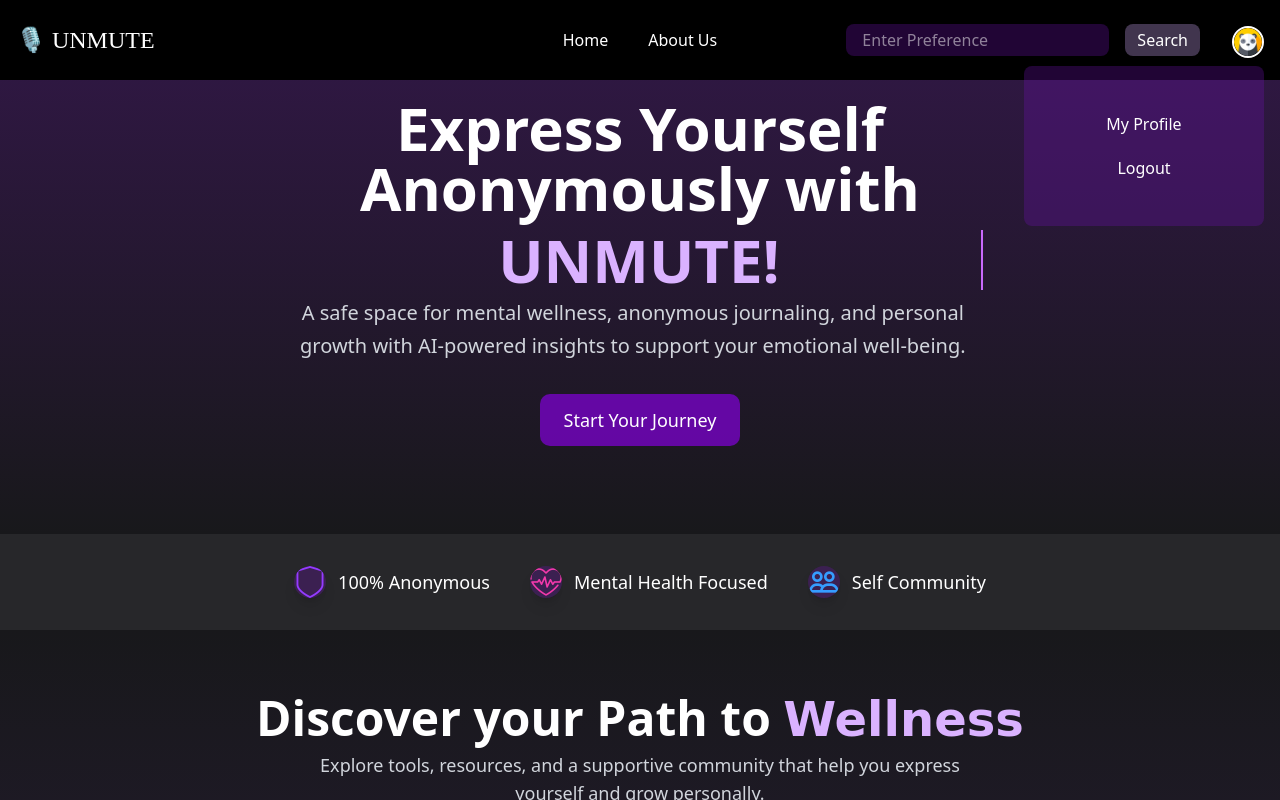
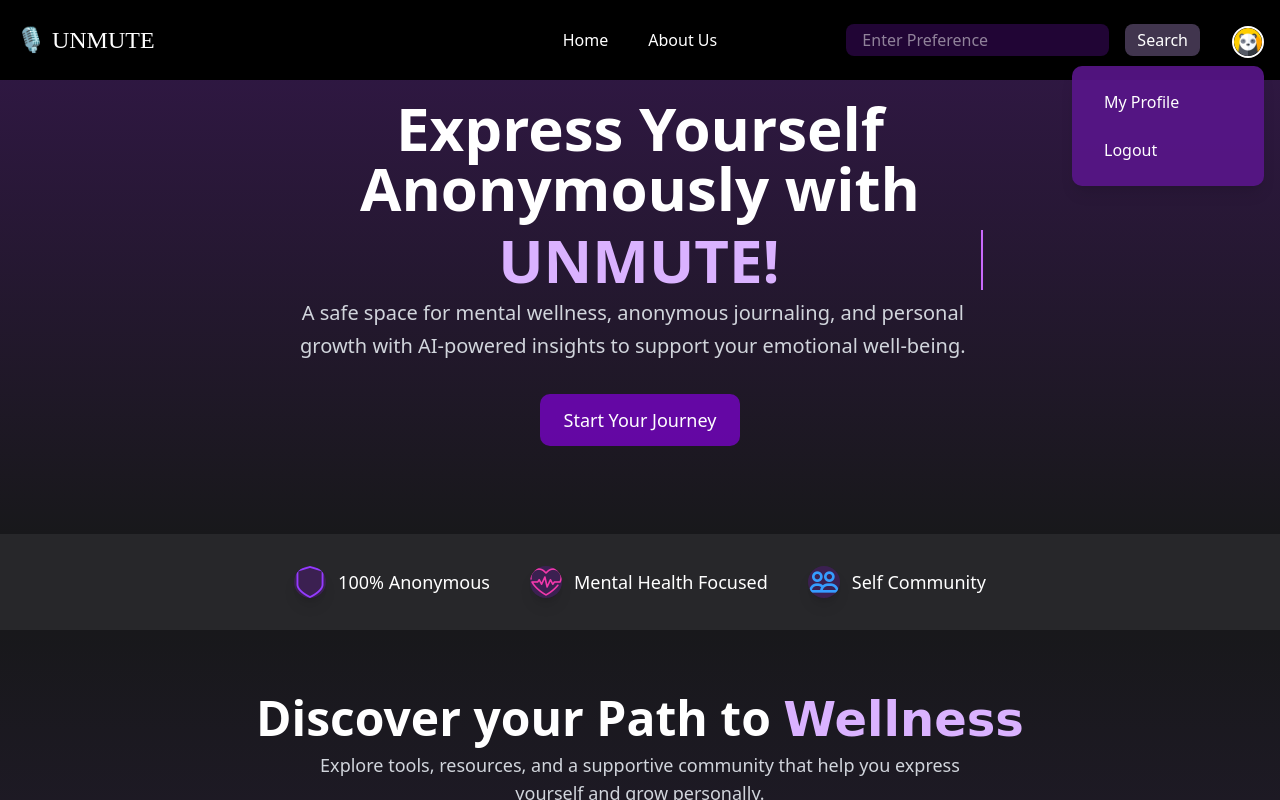
Before and after one commit to raunak300/MajorProject, a React (Vite) app in the folder Frontend/: page / in a window 1280 px wide. Both pictures are taken after a click on the element 1248 px from the left and 42 px from the top of the page. Shown: the top 800 px of the page. Built offline with nearby package versions, Linux system fonts and the light colour scheme; a web font is replaced by a local one.

Commit message:
navbar dropdown changes done

```diff
--- a/Frontend/src/Components/ClickBar.jsx
+++ b/Frontend/src/Components/ClickBar.jsx
@@ -2,17 +2,15 @@ import React from 'react'
 
 const ClickBar = () => {
   return (
-        <div className='flex flex-col justify-center items-center gap-5 text-white bg-purple-800/30 h-[20vh] w-[30vh] rounded-md'>
-            <div>
-                <button>
+    <div className='flex flex-col justify-center items-start gap-2 py-4 px-6
+                    bg-purple-900/90 text-white rounded-lg shadow-lg
+                    w-48 animate-fade-in'>
+      <button className="w-full text-left px-2 py-2 hover:bg-purple-700 rounded-md transition-all duration-200 cursor-pointer hover:scale-105">
         My Profile
       </button>
-            </div>
-            <div>
-                <button>
+      <button className="w-full text-left px-2 py-2 hover:bg-purple-700 rounded-md transition-all duration-200 cursor-pointer hover:scale-105">
         Logout
       </button>
-            </div>
     </div>
   )
 }
--- a/Frontend/src/Components/Nav.jsx
+++ b/Frontend/src/Components/Nav.jsx
@@ -1,12 +1,24 @@
-import React, { useState } from 'react'
-import { Link } from 'react-router-dom'
-import { Button } from './ui/button'
-import { Avatar, AvatarImage, AvatarFallback } from './ui/avatar'
-import ClickBar from './ClickBar'
+import React, { useState, useRef, useEffect } from 'react';
+import { Link } from 'react-router-dom';
+import { Avatar, AvatarImage, AvatarFallback } from './ui/avatar';
+import ClickBar from './ClickBar';
 
 const Nav = () => {
+  const [open, setOpen] = useState(false);
+  const dropdownRef = useRef(null); // Ref for dropdown
 
-  const [open, setOpen]= useState(false);
+  // Close dropdown when clicking outside
+  useEffect(() => {
+    const handleClickOutside = (event) => {
+      if (dropdownRef.current && !dropdownRef.current.contains(event.target)) {
+        setOpen(false);
+      }
+    };
+
+    document.addEventListener('mousedown', handleClickOutside);
+    return () => document.removeEventListener('mousedown', handleClickOutside);
+  }, []);
+
   return (
     <div className='fixed top-0 left-0 z-50 flex md:h-[10vh] w-full flex-row justify-between bg-black text-white items-center px-4'>
       {/* Logo */}
@@ -14,7 +26,7 @@ const Nav = () => {
         🎙️ UNMUTE
       </div>
 
-      {/* Centered Links (desktop only) */}
+      {/* Centered Links */}
       <div className='hidden lg:flex absolute left-1/2 transform -translate-x-1/2 flex-row gap-10'>
         <Link to="/" className='hover:text-purple-400 hover:drop-shadow-[0_0_10px_rgba(255,255,255,1)] transition duration-300'>
           Home
@@ -37,8 +49,8 @@ const Nav = () => {
           </button>
         </div>
 
-        {/* Avatar with dropdown */}
-        <div className="relative mt-1">
+        {/* Avatar + Dropdown */}
+        <div className="relative mt-1" ref={dropdownRef}>
           <Avatar
             className="border-2 border-white shadow-lg cursor-pointer"
             onClick={() => setOpen(prev => !prev)}
@@ -55,7 +67,7 @@ const Nav = () => {
         </div>
       </div>
     </div>
-  )
-}
+  );
+};
 
-export default Nav
+export default Nav;
```
Also changed, not shown: Frontend/src/App.css (line endings or trailing spaces). Lines whose indentation alone changed are shown as unchanged.
